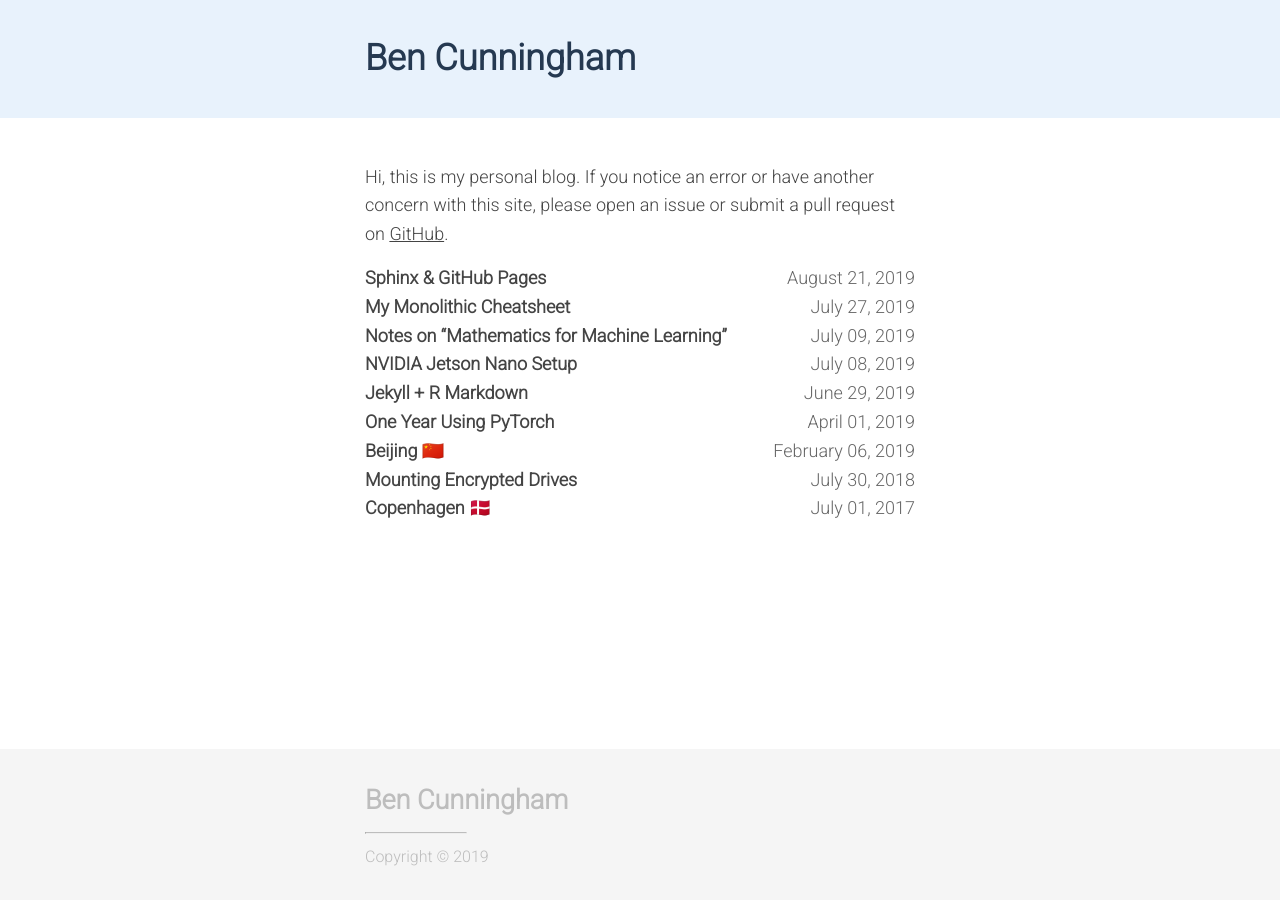
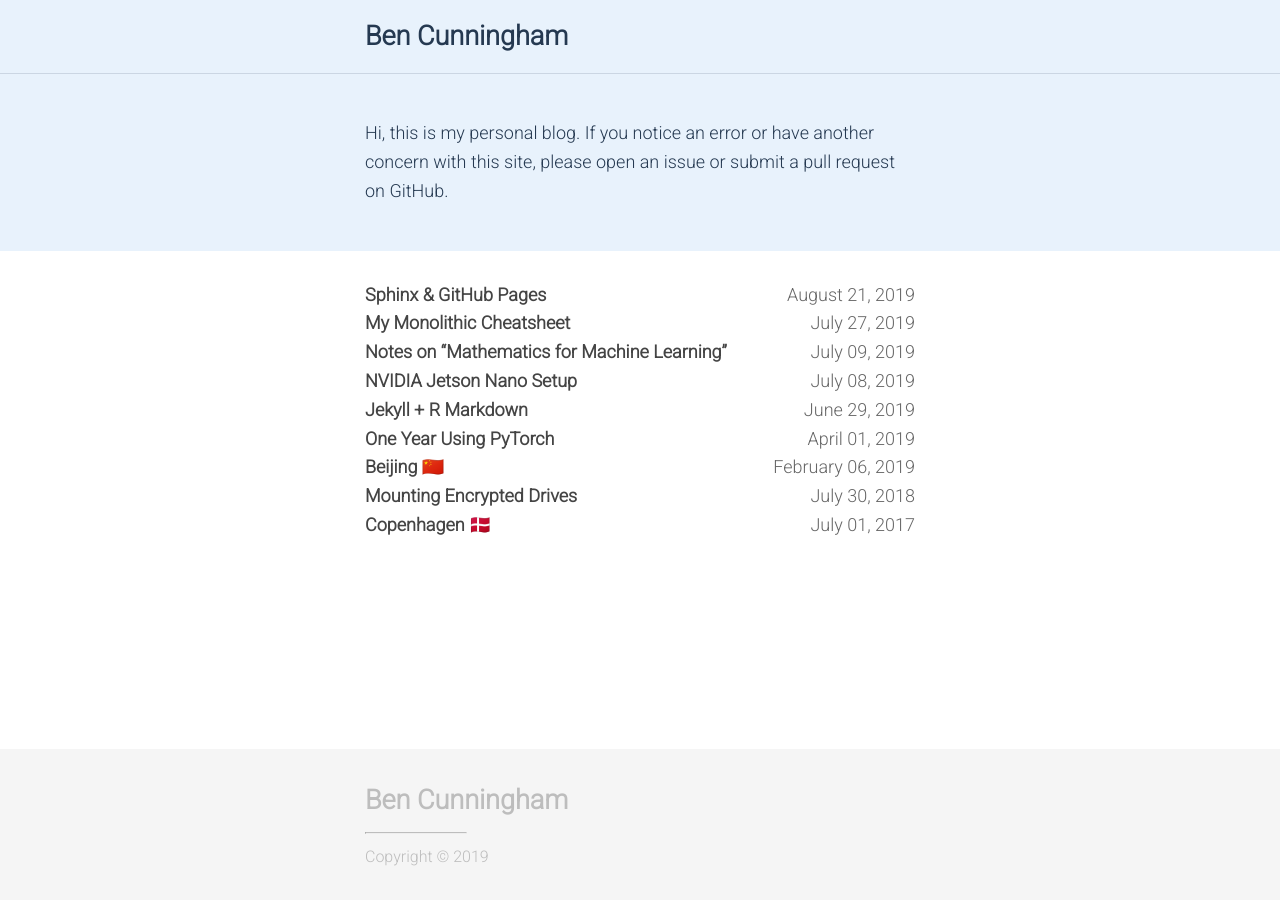
Before and after one commit to benjcunningham/benjcunningham.github.io, a Jekyll site: the page built from index.md, in a window 1280 px wide. Built offline with Jekyll 4.4.1, drawn with Linux system fonts in a browser that asks for light colours.

Commit message:
Move home disclaimer to top squeeze

```diff
--- a/_layouts/home.html
+++ b/_layouts/home.html
@@ -3,19 +3,22 @@ layout: default
 ---
 
 <header>
+    <div class="site-title">
+		<div class="squeeze">
+            <h2>
+                Ben Cunningham
+            </h2>
+		</div>
+    </div>
     <div class="squeeze">
         <div class="post-header">
-            <h1>Ben Cunningham</h1>
+			{{ content }}
         </div>
     </div>
 </header>
 
 <main>
 
-    <div class="home-intro">
-        {{ content }}
-    </div>
-
     {% include blog-roll.html %}
 
 </main>
```
